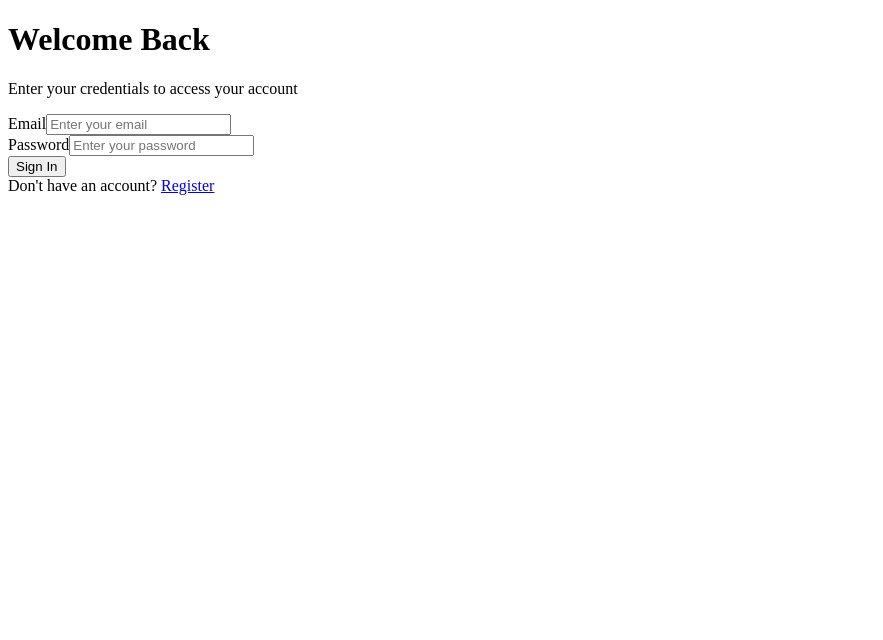
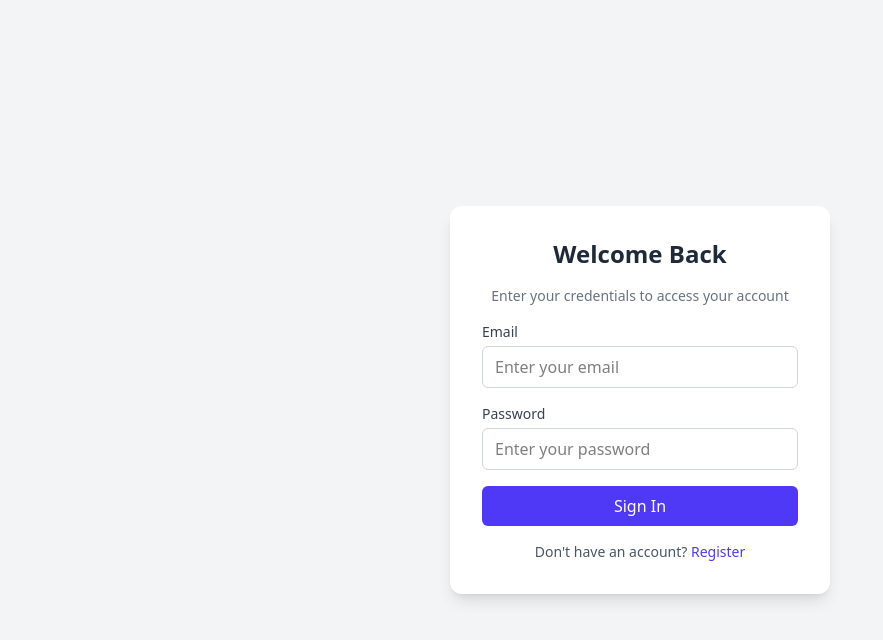
Before and after one commit to omingle0/Retail-store-rating, a React app in the folder frontend/frontend/: page / in a window 1280 px wide. Shown: the top 640 px of the page, without its empty margins (0-883 px from the left). Built offline with nearby package versions, Linux system fonts and the light colour scheme; the HTML template or start-up script is replaced by a standard one.

Commit message:
Hooks error

```diff
--- a/frontend/frontend/src/index.css
+++ b/frontend/frontend/src/index.css
@@ -0,0 +1 @@
+@import "tailwindcss";
--- a/frontend/frontend/vite.config.js
+++ b/frontend/frontend/vite.config.js
@@ -1,9 +1,8 @@
 import { defineConfig } from 'vite'
 import react from '@vitejs/plugin-react'
 import tailwindcss from '@tailwindcss/vite'
-
 // https://vite.dev/config/
 export default defineConfig({
-  plugins: [react(),     tailwindcss(),
-],
+  plugins: [react(), tailwindcss(),
+  ],
 })
```
Also changed, not shown: frontend/frontend/package.json (+6 -1 lines), 1 other file (tests, documents, lock files or other folders).
